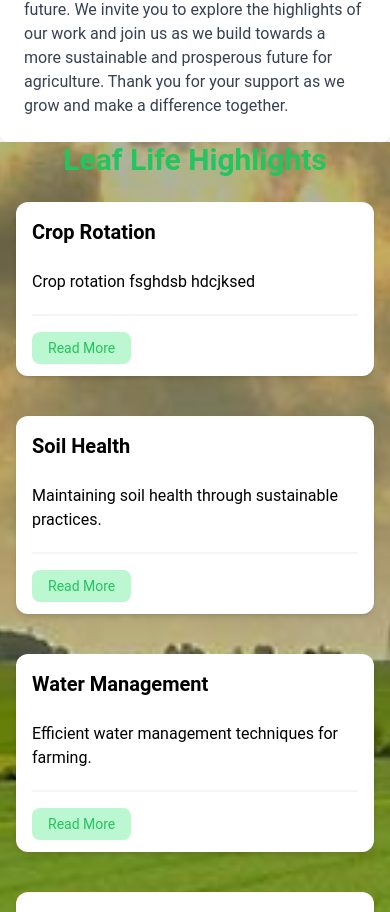
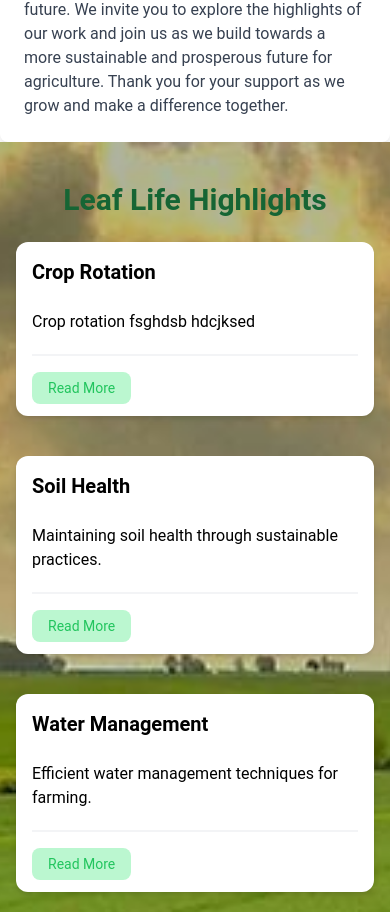
Before and after one commit to CHIGODI/LeafLife, a React (Vite) app in the folder FRONT-END/LeafLife/: page / in a window 390 px wide. Shown: the part 1454-2366 px from the top of the page. Built offline with nearby package versions, Linux system fonts and the light colour scheme.

Commit message:
add more color on this components headers

```diff
--- a/FRONT-END/LeafLife/src/components/FunctionCards.jsx
+++ b/FRONT-END/LeafLife/src/components/FunctionCards.jsx
@@ -42,7 +42,7 @@ const FunctionCards = () => {
   return (
     <section className="">
       <div className="container-xl lg:container m-auto">
-        <h2 className="text-3xl font-bold text-green-500 mb-6 text-center">
+        <h2 className="text-3xl font-bold text-green-800 mb-6 text-center pt-10 ">
           Leaf Life Highlights
         </h2>
         <div className="grid grid-cols-1 md:grid-cols-4 gap-6">
--- a/FRONT-END/LeafLife/src/components/Navbar.jsx
+++ b/FRONT-END/LeafLife/src/components/Navbar.jsx
@@ -9,8 +9,8 @@ const Navbar = () => {
           <div className="flex flex-1 items-center justify-center md:items-stretch md:justify-start">
             {/* Logo */}
             <a className="flex flex-shrink-0 items-center mr-4" href="/index.html">
-              <img className="h-10 w-auto" src={logo} alt="Logo" />
-              <span className="hidden md:block text-green-500 text-2xl font-bold ml-2">Leaf Life</span>
+              <img className="h-20 w-auto" src={logo} alt="Logo" />
+              {/* <span className="hidden md:block text-green-500 text-2xl font-bold ml-2">Leaf Life</span> */}
             </a>
             <div className="md:ml-auto">
               <div className="flex space-x-2">
```
